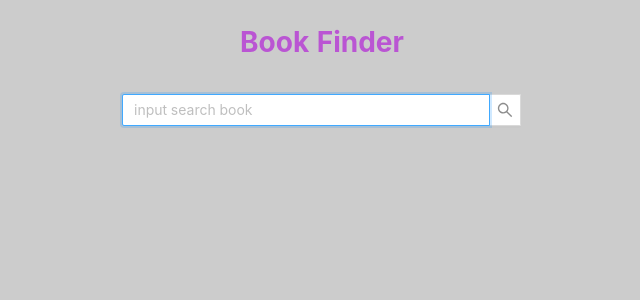
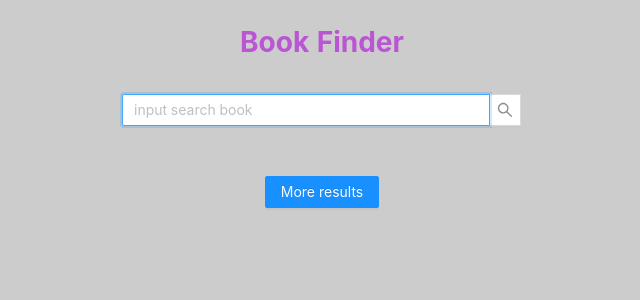
Before and after one commit to KonstantinKuksov/book-finder, a React (Create React App) app: page / in a window 1280 px wide. Shown: the top 300 px of the page, without its empty margins (318-958 px from the left). Built offline with nearby package versions, Linux system fonts and the light colour scheme.

Commit message:
feat: add 'more results' button on main page to add more results

```diff
--- a/src/App.js
+++ b/src/App.js
@@ -1,6 +1,6 @@
 import React, {useEffect} from 'react';
 
-import {Input} from 'antd';
+import {Input, Button} from 'antd';
 import Book from "./components/Book/Book";
 
 import 'antd/dist/antd.css';
@@ -11,18 +11,24 @@ const {Search} = Input;
 
 const App = (props) => {
 
-    const {books, newText, getBooks, updateInputText, zeroingBooksList} = props;
+    const {
+        books, newText, getBooks, updateInputText, zeroingBooksList,
+        zeroingSearchIndex, searchIndex
+    } = props;
 
     const booksList = formatResponse(books);
 
     const onInputChange = (event) => {
+        zeroingSearchIndex();
         const text = event.target.value;
         updateInputText(text);
+        inputRef.current.focus();
     };
 
     const onSearch = () => {
         zeroingBooksList();
-        getBooks(newText);
+        zeroingSearchIndex();
+        newText ? getBooks(newText, 0) : getBooks("empty", 0);
     };
 
     const booksListRender = booksList.map((book) => {
@@ -33,10 +39,15 @@ const App = (props) => {
     });
 
     const inputRef = React.createRef();
+    const moreButtonRef = React.createRef();
 
     useEffect(() => {
-        inputRef.current.focus();
+        searchIndex ? moreButtonRef.current.focus() : inputRef.current.focus();
     });
+
+    const getMoreResults = () => {
+        getBooks(newText, searchIndex);
+    }
 
     return (
         <>
@@ -55,7 +66,14 @@ const App = (props) => {
             <div className="booksWrapper">
                 {booksListRender}
             </div>
-
+            <div className="more-results-container">
+                <Button type="primary"
+                        className="more-results"
+                        onClick={getMoreResults}
+                        ref={moreButtonRef}>
+                    More results
+                </Button>
+            </div>
         </>
     );
 };
--- a/src/AppContainer.js
+++ b/src/AppContainer.js
@@ -1,23 +1,27 @@
 import {connect} from "react-redux";
 import App from "./App";
-import {getTenBooks, zeroingBooksList} from "./redux/booksReducer";
+import {getTenBooks, zeroingBooksList, zeroingSearchIndex} from "./redux/booksReducer";
 import {updateInput} from "./redux/inputReducer";
 
 const mapStateToProps = (state) => ({
     newText: state.inputReducer.inputText,
     books: state.booksReducer.books,
-    totalItems: state.booksReducer.totalItems
+    totalItems: state.booksReducer.totalItems,
+    searchIndex: state.booksReducer.searchIndex
 });
 
 const mapDispatchToProps = (dispatch) => ({
     updateInputText: (text) => {
         dispatch(updateInput(text));
     },
-    getBooks: (text) => {
-        dispatch(getTenBooks(text))
+    getBooks: (text, index) => {
+        dispatch(getTenBooks(text, index))
     },
     zeroingBooksList: () => {
         dispatch(zeroingBooksList());
+    },
+    zeroingSearchIndex: () => {
+        dispatch(zeroingSearchIndex());
     }
 });
 
--- a/src/api/api.js
+++ b/src/api/api.js
@@ -2,8 +2,8 @@ import * as axios from 'axios';
 
 const API_KEY = 'AIzaSyDAZV5wpFAsImyTug9hKqS77HHt3MHRLhQ';
 
-export const getBooks = (text = " ") => {
-    return axios.get(`https://www.googleapis.com/books/v1/volumes?q=${text}&inauthor:${text}&key=${API_KEY}`)
+export const getBooks = (text, startIndex) => {
+    return axios.get(`https://www.googleapis.com/books/v1/volumes?q=${text}&inauthor:${text}&startIndex=${startIndex}&key=${API_KEY}`)
         .then(data => data.data)
         .catch(error => console.log(error));
 };
--- a/src/app.css
+++ b/src/app.css
@@ -24,3 +24,13 @@
   grid-column-gap: 20px;
   grid-row-gap: 20px;
 }
+
+.more-results {
+
+}
+
+.more-results-container {
+  display: grid;
+  margin-top: 20px;
+  justify-content: center;
+}
--- a/src/redux/actions.js
+++ b/src/redux/actions.js
@@ -1,3 +1,4 @@
 export const UPDATE_SEARCH_INPUT = 'UPDATE_SEARCH_INPUT';
 export const ADD_BOOKS = 'ADD_BOOKS';
 export const ZEROING_LIST = 'ZEROING_LIST';
+export const ZEROING_SEARCH_INDEX = 'ZEROING_SEARCH_INDEX';
--- a/src/redux/booksReducer.js
+++ b/src/redux/booksReducer.js
@@ -1,9 +1,10 @@
 import {getBooks} from "../api/api";
-import {ADD_BOOKS, ZEROING_LIST} from "./actions";
+import {ADD_BOOKS, ZEROING_LIST, ZEROING_SEARCH_INDEX} from "./actions";
 
 const initialState = {
     books: [],
-    totalItems: 0
+    totalItems: 0,
+    searchIndex: 0
 };
 
 const booksReducer = (state = initialState, action) => {
@@ -13,7 +14,8 @@ const booksReducer = (state = initialState, action) => {
                 return {
                     ...state,
                     books: [...state.books, ...action.books.items],
-                    totalItems: action.books.totalItems
+                    totalItems: action.books.totalItems,
+                    searchIndex: state.searchIndex + 10
                 };
             case ZEROING_LIST:
                 return {
@@ -21,6 +23,11 @@ const booksReducer = (state = initialState, action) => {
                     books: [],
                     totalItems: 0
                 };
+            case ZEROING_SEARCH_INDEX:
+                return {
+                    ...state,
+                    searchIndex: 0
+                }
             default:
                 return state;
         }
@@ -35,12 +42,16 @@ export const addBooks = (arrBooks) => ({
 
 export const zeroingBooksList = () => ({
     type: ZEROING_LIST
-})
+});
+
+export const zeroingSearchIndex = () => ({
+   type: ZEROING_SEARCH_INDEX
+});
 
 
-export const getTenBooks = (text) => {
+export const getTenBooks = (text, index) => {
     return (dispatch) => {
-        getBooks(text)
+        getBooks(text, index)
             .then(response => dispatch(addBooks(response)));
     };
 };
```
